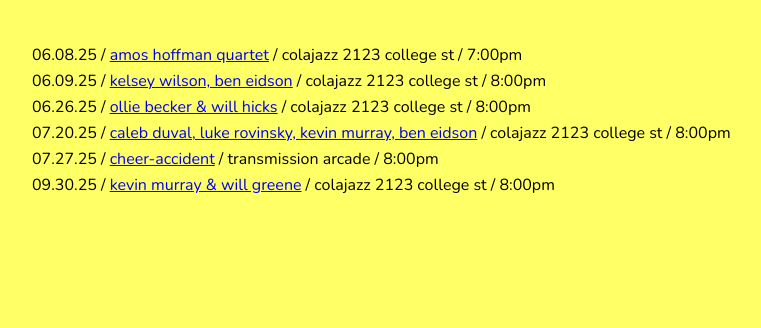
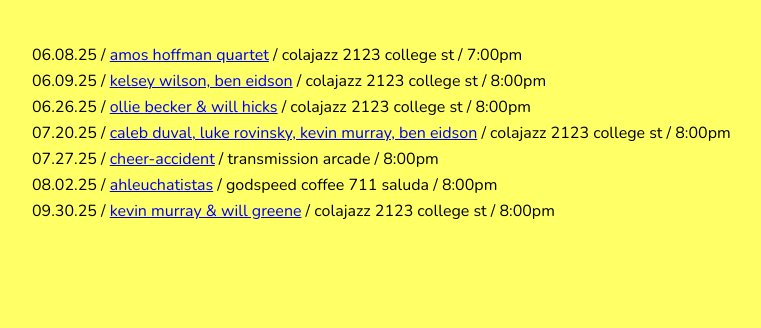
Before and after one commit to bigsoundlive/bigsoundlive.github.io, a plain HTML site: page index.html in a window 1280 px wide. Shown: the part 472-800 px from the top of the page, without its empty margins (18-779 px from the left). Drawn offline with nearby package versions, Linux system fonts and the light colour scheme.

Commit message:
Update index.html

```diff
--- a/index.html
+++ b/index.html
@@ -118,6 +118,7 @@
       {date: '06.26.25', venue: 'colajazz 2123 college st', artist: 'ollie becker & will hicks', link: 'https://blankasfuck.bandcamp.com/album/silents-precipitation', time: '8:00pm' },
       {date: '07.20.25', venue: 'colajazz 2123 college st', artist: 'caleb duval, luke rovinsky, kevin murray, ben eidson', link: 'https://fimimprovisation.bandcamp.com/album/dignity-duos', time: '8:00pm' },
       {date: '07.27.25', venue: 'transmission arcade', artist: 'cheer-accident', link: 'https://cheer-accident.bandcamp.com/', time: '8:00pm' },
+      {date: '08.02.25', venue: 'godspeed coffee 711 saluda', artist: 'ahleuchatistas', link: 'https://ahleuchatistas.bandcamp.com/music', time: '8:00pm' },
       {date: '09.30.25', venue: 'colajazz 2123 college st', artist: 'kevin murray & will greene', link: 'https://kevinmurray.bandcamp.com/', time: '8:00pm' },
 
 
```
